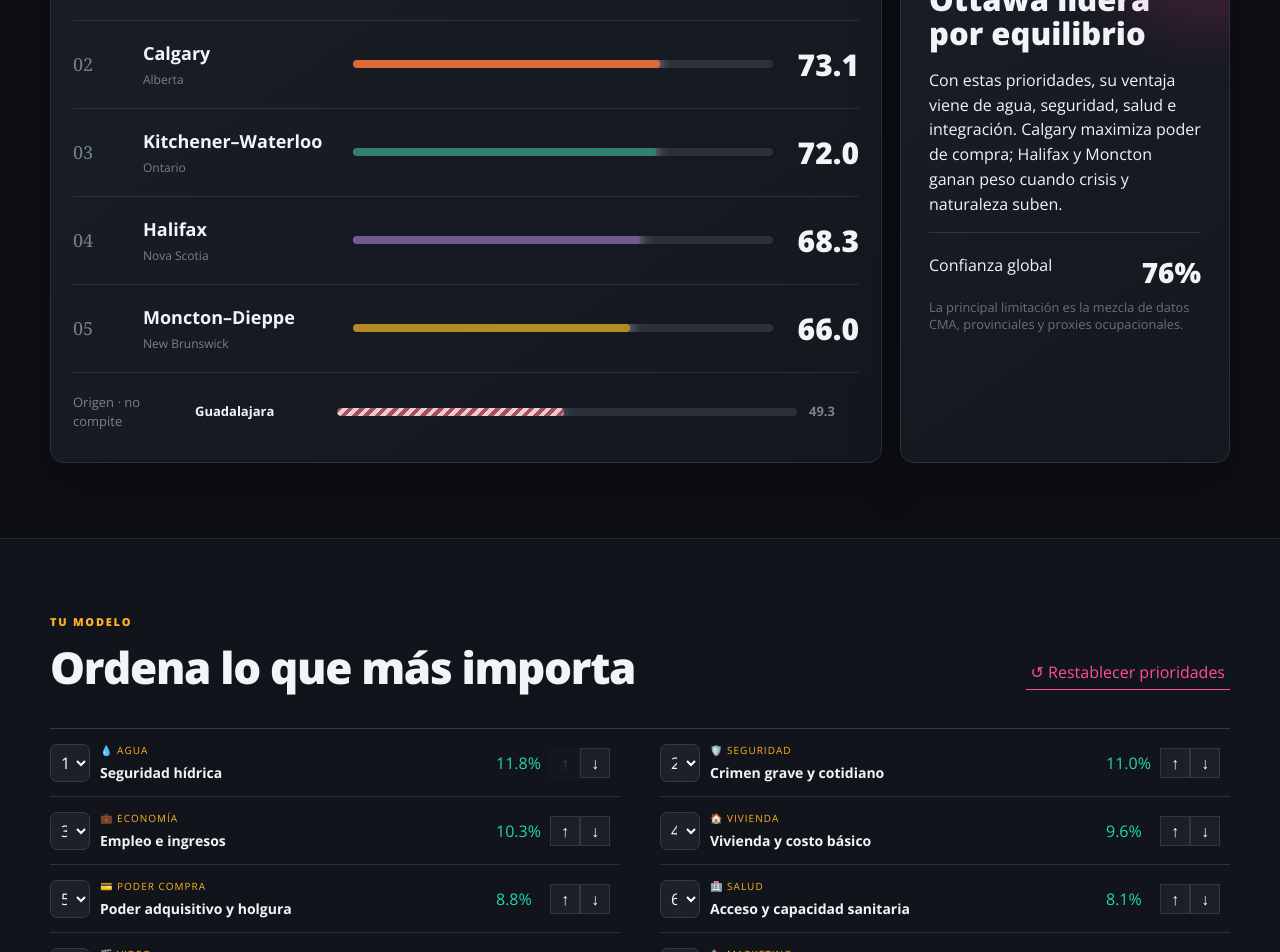
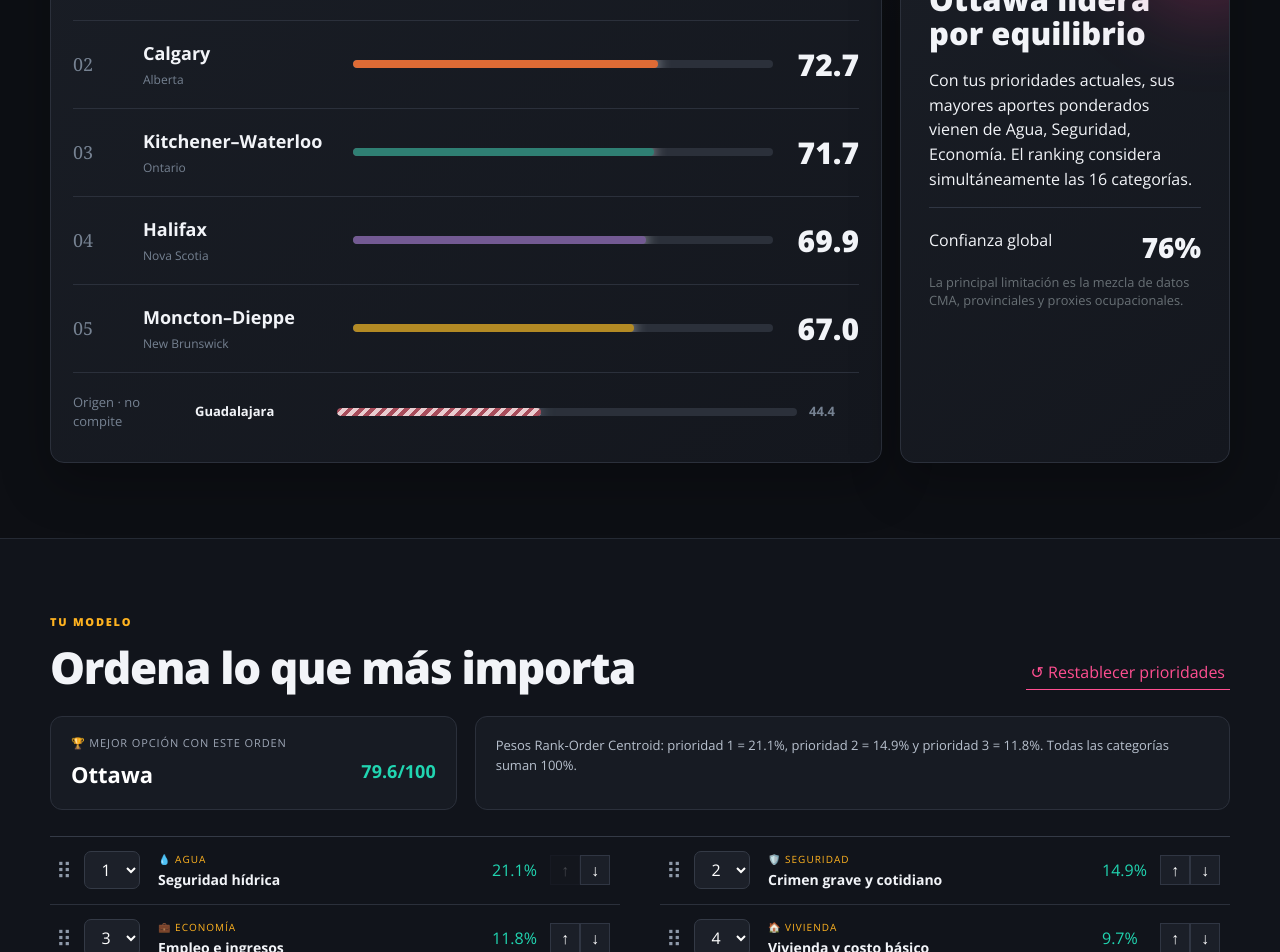
Before and after one commit to HRadillo/norte-indice-migratorio, a Next.js app: page / in a window 1280 px wide. Shown: the part 920-1872 px from the top of the page. Built offline with nearby package versions, Linux system fonts and the light colour scheme.

Commit message:
Make priority ranking more interactive

```diff
--- a/app/page.tsx
+++ b/app/page.tsx
@@ -25,31 +25,55 @@
   systems: "⚡",
 };
 
+const rankOrderCentroidWeights = (count: number) =>
+  Array.from({ length: count }, (_, index) => {
+    let weight = 0;
+    for (let rank = index + 1; rank <= count; rank += 1) {
+      weight += 1 / rank;
+    }
+    return weight / count;
+  });
+
 export default function Home() {
   const [order, setOrder] = useState(initialOrder),
     [selected, setSelected] = useState("water"),
-    [view, setView] = useState<"ranking" | "matrix" | "sources">("ranking");
+    [view, setView] = useState<"ranking" | "matrix" | "sources">("ranking"),
+    [draggedId, setDraggedId] = useState<string | null>(null),
+    [dragOverId, setDragOverId] = useState<string | null>(null);
   const ranks = useMemo(
     () => Object.fromEntries(order.map((id, i) => [id, i + 1])),
     [order],
   );
+  const priorityWeights = useMemo(
+    () => rankOrderCentroidWeights(order.length),
+    [order.length],
+  );
+  const weightsById = useMemo(
+    () => Object.fromEntries(order.map((id, i) => [id, priorityWeights[i]])),
+    [order, priorityWeights],
+  );
   const weighted = useMemo(() => {
-    const n = order.length,
-      d = (n * (n + 1)) / 2;
     return cities
       .map((city) => ({
         ...city,
         score: categories.reduce(
           (sum, cat) =>
-            sum + (cat.values[city.id].score * (n - ranks[cat.id] + 1)) / d,
+            sum + cat.values[city.id].score * weightsById[cat.id],
           0,
         ),
       }))
       .sort((a, b) => b.score - a.score);
-  }, [ranks, order.length]);
+  }, [weightsById]);
   const candidates = weighted.filter((c) => c.candidate),
     benchmark = weighted.find((c) => !c.candidate)!,
     cat = categories.find((c) => c.id === selected)!;
+  const winnerDrivers = [...categories]
+    .sort(
+      (a, b) =>
+        b.values[candidates[0].id].score * weightsById[b.id] -
+        a.values[candidates[0].id].score * weightsById[a.id],
+    )
+    .slice(0, 3);
   const move = (id: string, dir: -1 | 1) =>
     setOrder((now) => {
       const a = [...now],
@@ -65,6 +89,16 @@
       a.splice(Math.max(0, Math.min(a.length, rank - 1)), 0, id);
       return a;
     });
+  const dropBefore = (targetId: string) => {
+    if (!draggedId || draggedId === targetId) return;
+    setOrder((now) => {
+      const next = now.filter((id) => id !== draggedId);
+      next.splice(next.indexOf(targetId), 0, draggedId);
+      return next;
+    });
+    setDraggedId(null);
+    setDragOverId(null);
+  };
   return (
     <main>
       <header className="hero">
@@ -123,10 +157,10 @@
               </div>
               <p className="section-copy">
                 Asigna 1 a lo más importante. El score se recalcula con pesos
-                lineales y mantiene visible la incertidumbre.
+                de prioridad y mantiene visible la incertidumbre.
               </p>
             </div>
-            <div className="kpi-grid">
+            <div className="kpi-grid" aria-live="polite">
               <div className="kpi-card gradient-card">
                 <span>🏆 Destino líder</span>
                 <strong>{candidates[0].name}</strong>
@@ -197,9 +231,9 @@
                 <p className="eyebrow">LECTURA ANALÍTICA</p>
                 <h3>{candidates[0].name} lidera por equilibrio</h3>
                 <p>
-                  Con estas prioridades, su ventaja viene de agua, seguridad,
-                  salud e integración. Calgary maximiza poder de compra; Halifax
-                  y Moncton ganan peso cuando crisis y naturaleza suben.
+                  Con tus prioridades actuales, sus mayores aportes ponderados
+                  vienen de {winnerDrivers.map((driver) => driver.short).join(", ")}.
+                  El ranking considera simultáneamente las 16 categorías.
                 </p>
                 <div className="confidence">
                   <span>Confianza global</span>
@@ -226,11 +260,56 @@
                   ↺ Restablecer prioridades
                 </button>
               </div>
+              <div className="weight-summary" aria-live="polite">
+                <div>
+                  <span>🏆 Mejor opción con este orden</span>
+                  <strong>{candidates[0].name}</strong>
+                  <b>{candidates[0].score.toFixed(1)}/100</b>
+                </div>
+                <p>
+                  Pesos Rank-Order Centroid: prioridad 1 = {(
+                    priorityWeights[0] * 100
+                  ).toFixed(1)}%, prioridad 2 = {(
+                    priorityWeights[1] * 100
+                  ).toFixed(1)}% y prioridad 3 = {(
+                    priorityWeights[2] * 100
+                  ).toFixed(1)}%. Todas las categorías suman 100%.
+                </p>
+              </div>
               <div className="weights-list">
                 {order.map((id, i) => {
                   const c = categories.find((x) => x.id === id)!;
                   return (
-                    <div className="weight-row" key={id}>
+                    <div
+                      className={`weight-row${draggedId === id ? " dragging" : ""}${dragOverId === id ? " drag-over" : ""}`}
+                      key={id}
+                      onDragOver={(event) => {
+                        event.preventDefault();
+                        setDragOverId(id);
+                      }}
+                      onDragLeave={() => setDragOverId(null)}
+                      onDrop={(event) => {
+                        event.preventDefault();
+                        dropBefore(id);
+                      }}
+                    >
+                      <button
+                        className="drag-handle"
+                        draggable
+                        aria-label={`Arrastrar ${c.name}`}
+                        title="Mantén y arrastra para cambiar la prioridad"
+                        onDragStart={(event) => {
+                          setDraggedId(id);
+                          event.dataTransfer.effectAllowed = "move";
+                          event.dataTransfer.setData("text/plain", id);
+                        }}
+                        onDragEnd={() => {
+                          setDraggedId(null);
+                          setDragOverId(null);
+                        }}
+                      >
+                        ⠿
+                      </button>
                       <select
                         aria-label={`Prioridad de ${c.name}`}
                         value={i + 1}
@@ -253,18 +332,19 @@
                         <strong>{c.name}</strong>
                       </button>
                       <div className="weight-value">
-                        {(
-                          ((order.length - i) /
-                            ((order.length * (order.length + 1)) / 2)) *
-                          100
-                        ).toFixed(1)}
+                        {(priorityWeights[i] * 100).toFixed(1)}
                         %
                       </div>
                       <div className="arrows">
-                        <button disabled={i === 0} onClick={() => move(id, -1)}>
+                        <button
+                          aria-label={`Subir ${c.name}`}
+                          disabled={i === 0}
+                          onClick={() => move(id, -1)}
+                        >
                           ↑
                         </button>
                         <button
+                          aria-label={`Bajar ${c.name}`}
                           disabled={i === order.length - 1}
                           onClick={() => move(id, 1)}
                         >
@@ -429,8 +509,8 @@
                 baja la confianza.
               </li>
               <li>
-                Las prioridades 1–16 se convierten en pesos lineales: el primer
-                lugar pesa 16 veces el último.
+                Las prioridades 1–16 se convierten con Rank-Order Centroid: cada
+                posición recibe el promedio de los pesos recíprocos restantes.
               </li>
               <li>
                 Todo cambio de año, definición o fuente exige nueva versión del
--- a/lib/model-data.ts
+++ b/lib/model-data.ts
@@ -82,4 +82,4 @@
     ottawa:v(84,"Media",["Ontario: red baja en carbono e interconectada","Agricultura provincial CAD 23.49bn"],"Provincia"),calgary:v(73,"Media",["Gran base energética, red más fósil","Agricultura CAD 24.45bn"],"Provincia"),waterloo:v(85,"Media",["Fortaleza eléctrica de Ontario","Cercanía a gran base agrícola"],"Provincia"),halifax:v(66,"Media",["Red más aislada y fósil","Agricultura CAD 826m"],"Provincia"),moncton:v(75,"Media",["NB: nuclear 40%, fósil 27%, hidro 23%","Agricultura CAD 1.326bn"],"Provincia"),guadalajara:v(54,"Baja",["Jalisco es potencia agroalimentaria","Agua y calor concentran riesgo"],"Estado")}},
 ];
 
-export const modelMeta={version:"0.1.0",snapshot:"27 agosto 2026",title:"Índice de Resiliencia para Migrar",subtitle:"Cinco ciudades canadienses, con Guadalajara como punto de partida",caveat:"Modelo de apoyo a la decisión; no es un índice oficial ni una probabilidad estadística."};
+export const modelMeta={version:"0.2.0",snapshot:"27 agosto 2026",title:"Índice de Resiliencia para Migrar",subtitle:"Cinco ciudades canadienses, con Guadalajara como punto de partida",caveat:"Modelo de apoyo a la decisión; no es un índice oficial ni una probabilidad estadística."};
```
Also changed, not shown: app/globals.css, 1 other file (tests, documents, lock files or other folders).
